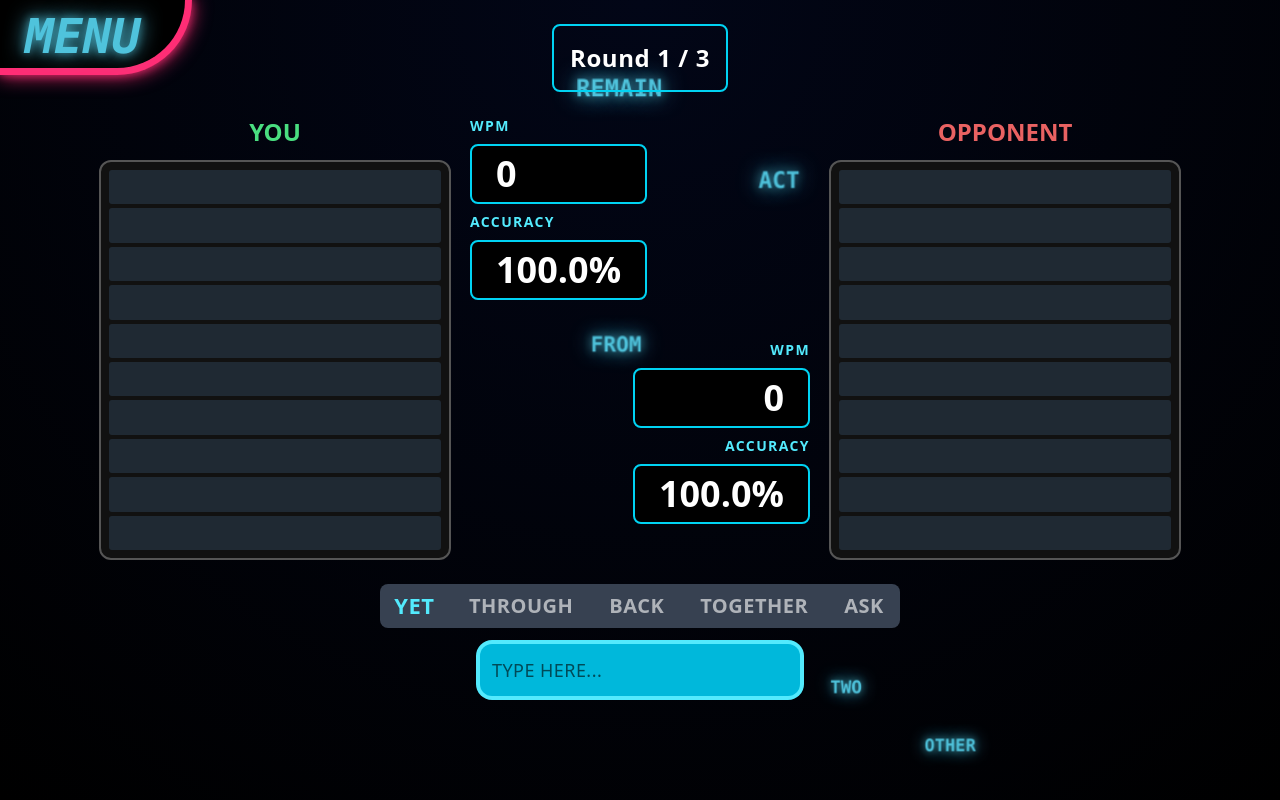
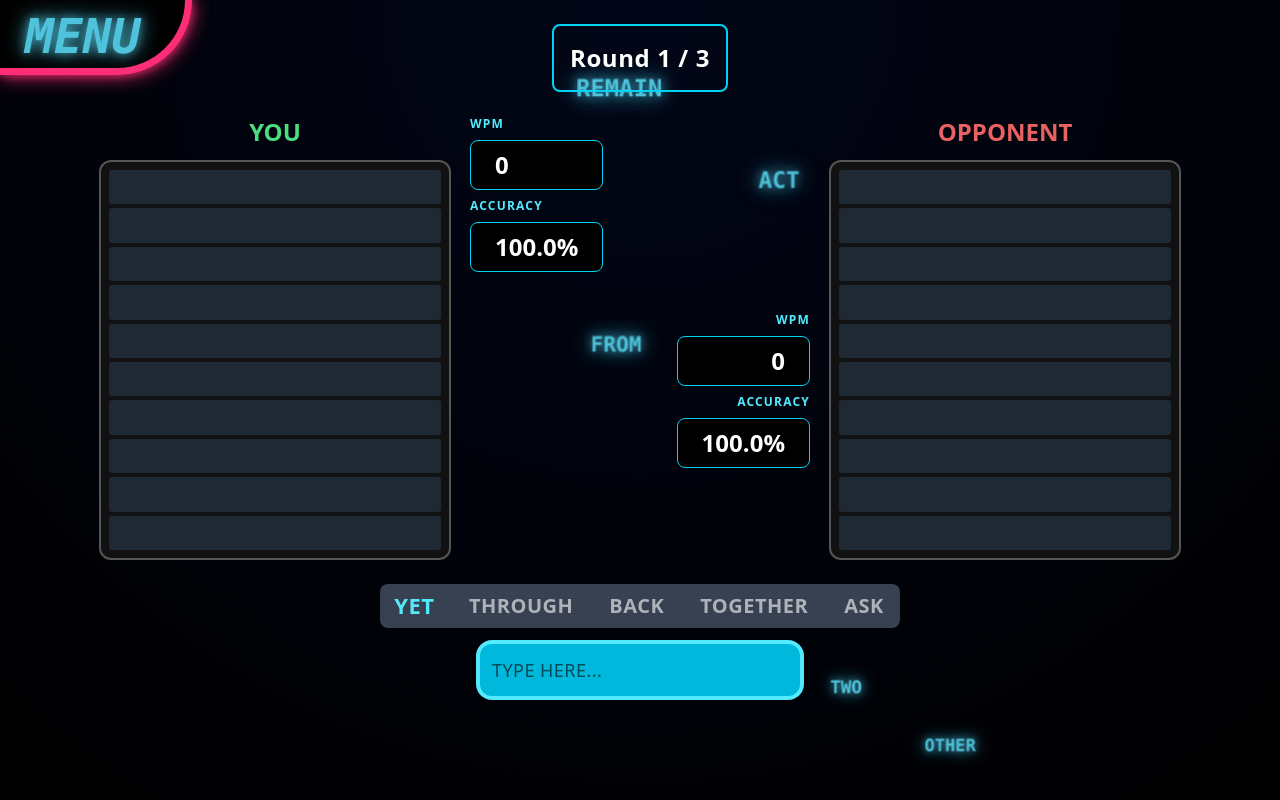
Before and after one commit to Bwin44/TriggerFingerGame, a React (Vite) app in the folder triggerfinger/: page / in a window 1280 px wide. Both pictures are taken after a click on the button "START GAME". Built offline with nearby package versions, Linux system fonts and the light colour scheme.

Commit message:
Modified stats to appear smaller to not cluster screen

```diff
--- a/triggerfinger/src/components/Game.jsx
+++ b/triggerfinger/src/components/Game.jsx
@@ -56,7 +56,7 @@ function Board({ board, title, overlay, shake, titleColor }) {
       }}
     >
       {/* .board */}
-      <div className="mb-3 text-2xl font-bold text-center text-white" style={{color: titleColor}}>{title}</div>  {/* .board-title */}
+      <div className="mb-3 text-2xl font-bold text-center text-white" style={{ color: titleColor }}>{title}</div>  {/* .board-title */}
 
       <div
         className="board-grid relative"
@@ -117,6 +117,8 @@ export default function Game({ onGameOver }) {
   const [correctChars, setCorrectChars] = useState(0);
   const [totalChars, setTotalChars] = useState(0);
   const [correctWords, setCorrectWords] = useState(0);
+  const [enemyCorrectChars, enemySetCorrectChars] = useState(0);
+  const [enemyTotalChars, enemySetTotalChars] = useState(0);
   const [enemyCorrectWords, setEnemyCorrectWords] = useState(0);
 
   const [result, setResult] = useState(null);
@@ -127,7 +129,7 @@ export default function Game({ onGameOver }) {
   const [countdown, setCountdown] = useState(COUNTDOWN);
   const [gameStarted, setGameStarted] = useState(false);
   const [startTime, setStartTime] = useState(null);
-  const [enemyStartTime, setEnemyStartTime]  = useState(null);
+  const [enemyStartTime, setEnemyStartTime] = useState(null);
 
   const inputRef = useRef(null);
   const currentWord = words[currentWordIndex];
@@ -151,7 +153,8 @@ const enemyWPM =
       ? Math.round((enemyCorrectWords / enemyElapsedMin))
       : 0;
 
-const enemyAccuracy = 100;
+  const enemyAccuracy =
+    totalChars > 0 ? (enemyCorrectChars / enemyTotalChars) * 100 : 100;
 
   /* ================= AUTO FOCUS ================= */
   useEffect(() => {
@@ -303,7 +306,7 @@ const enemyAccuracy = 100;
     setEnemyCorrectWords(0);
     setCurrentWordIndex(0);
     setWords(Array.from({ length: WORD_QUEUE_SIZE }, randomWord));
-    setWordStatuses(Array.from({length: WORD_QUEUE_SIZE}, (_, i) => i === 0 ? "current" : "current"));
+    setWordStatuses(Array.from({ length: WORD_QUEUE_SIZE }, (_, i) => i === 0 ? "current" : "current"));
     setCorrectChars(0);
     setTotalChars(0);
     setInput("");
@@ -336,18 +339,18 @@ const enemyAccuracy = 100;
         >
           {/* Player .stats */}
           <div className="flex flex-col gap-2 text-left self-start translate-x-[-80px]">
-            <div className="text-sm font-extrabold tracking-widest text-cyan-300">WPM</div>
-            <div className="px-6 py-2 text-4xl border-2 border-cyan-400 rounded-lg bg-black">{wpm}</div>
-            <div className="text-sm font-extrabold tracking-widest text-cyan-300">ACCURACY</div>
-            <div className="px-6 py-2 text-4xl border-2 border-cyan-400 rounded-lg bg-black">{accuracy.toFixed(1)}%</div>
+            <div className="text-xs font-extrabold tracking-widest text-cyan-300">WPM</div>
+            <div className="px-6 py-2 text-2xl border border-cyan-400 rounded-lg bg-black">{wpm}</div>
+            <div className="text-xs font-extrabold tracking-widest text-cyan-300">ACCURACY</div>
+            <div className="px-6 py-2 text-2xl border border-cyan-400 rounded-lg bg-black">{accuracy.toFixed(1)}%</div>
           </div>
 
           {/* Opponent .stats */}
           <div className="flex flex-col gap-2 text-right self-end translate-x-[80px]">
-            <div className="text-sm font-extrabold tracking-widest text-cyan-300">WPM</div>
-            <div className="px-6 py-2 text-4xl border-2 border-cyan-400 rounded-lg bg-black">{enemyWPM}</div>
-            <div className="text-sm font-extrabold tracking-widest text-cyan-300">ACCURACY</div>
-            <div className="px-6 py-2 text-4xl border-2 border-cyan-400 rounded-lg bg-black">{enemyAccuracy.toFixed(1)}%</div>
+            <div className="text-xs font-extrabold tracking-widest text-cyan-300">WPM</div>
+            <div className="px-6 py-2 text-2xl border border-cyan-400 rounded-lg bg-black">{enemyWPM}</div>
+            <div className="text-xs font-extrabold tracking-widest text-cyan-300">ACCURACY</div>
+            <div className="px-6 py-2 text-2xl border border-cyan-400 rounded-lg bg-black">{enemyAccuracy.toFixed(1)}%</div>
           </div>
         </div>
 
```
Lines whose indentation alone changed are shown as unchanged.
